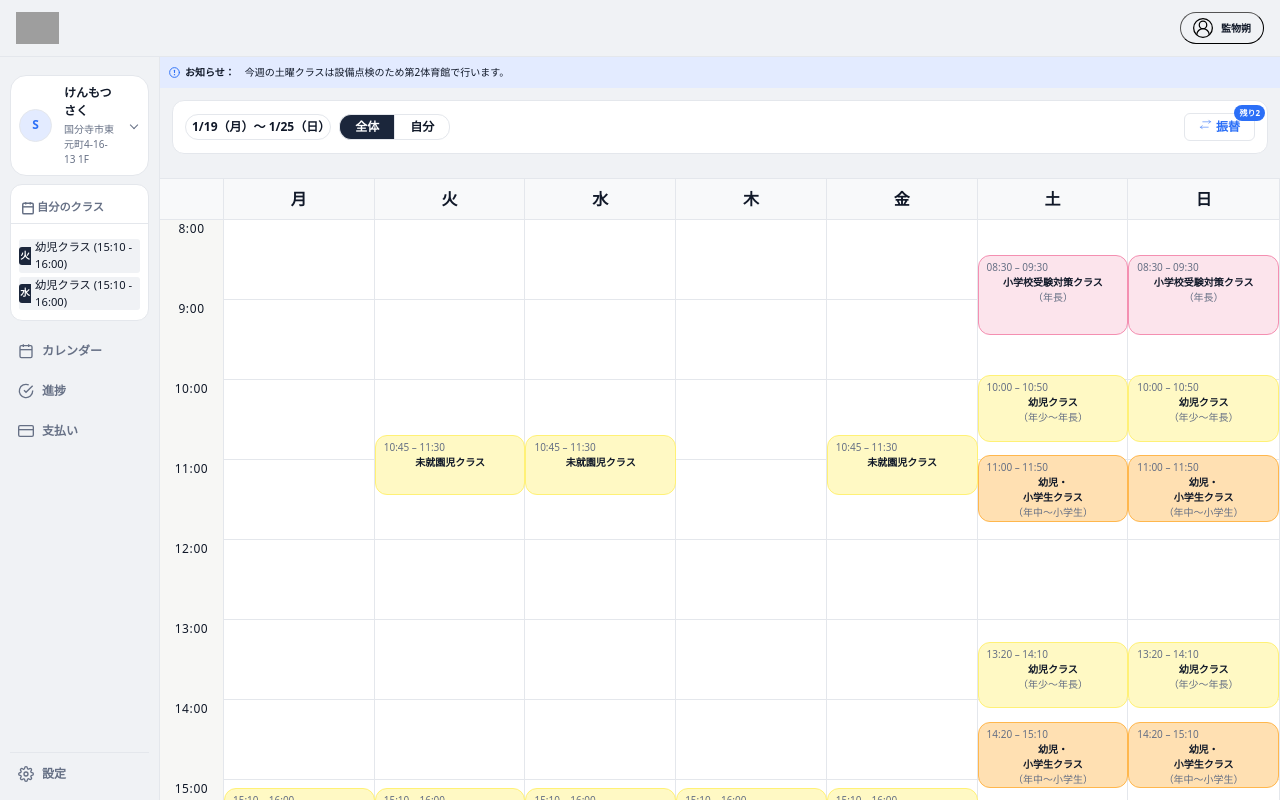
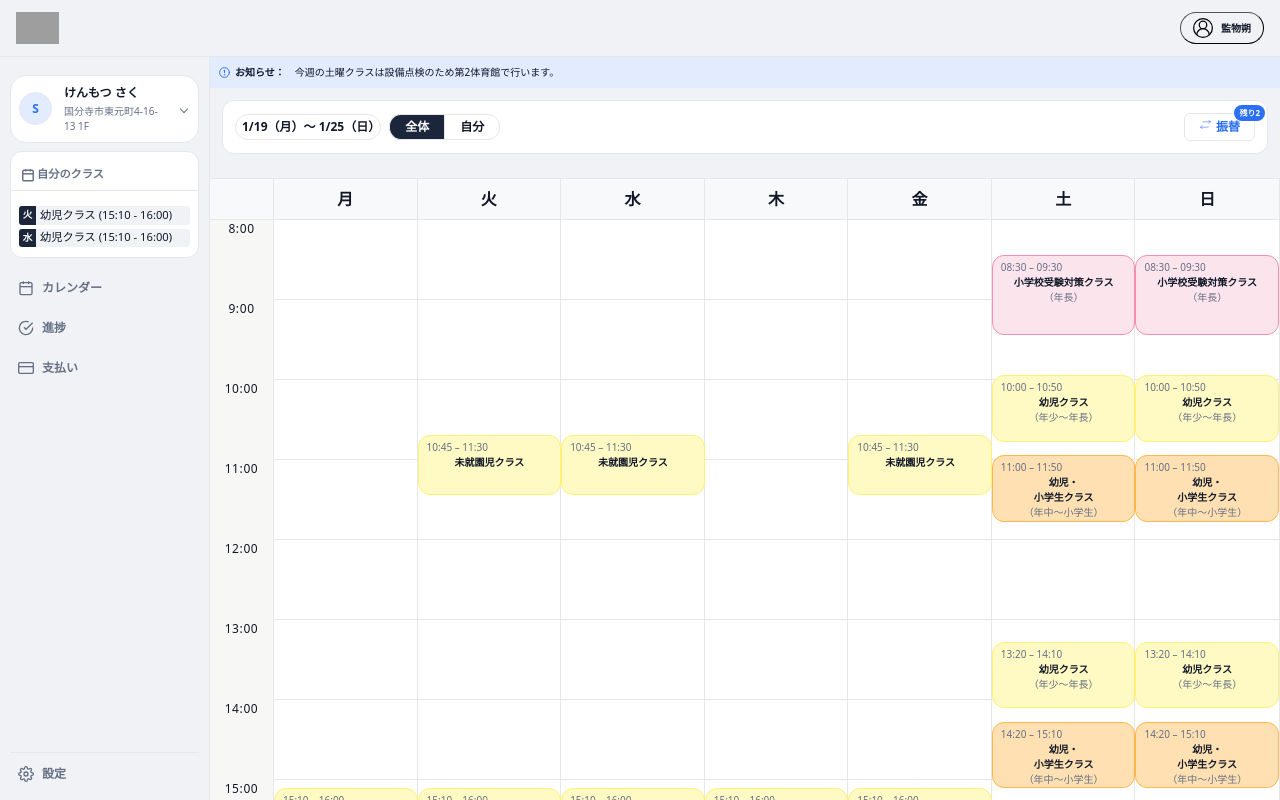
Before and after one commit to Alfrey-Chan/with-gym, a React (Vite) app: page / in a window 1280 px wide. Built offline with nearby package versions, Linux system fonts and the light colour scheme; grey boxes are pictures that could not be loaded.

Commit message:
style: refactor grid template row and spacing

```diff
--- a/src/components/layout/AppShell/AppShell.module.css
+++ b/src/components/layout/AppShell/AppShell.module.css
@@ -12,18 +12,12 @@
 .main {
 	display: flex;
 	flex-direction: column;
-	overflow: hidden;
-	padding-bottom: 60px;
+	overflow: auto;
 }
 
-@media (min-width: 768px) {
-	.main {
-		padding-bottom: 0;
-	}
-}
 
 @media (min-width: 768px) {
 	.shell {
-		grid-template-columns: 160px 1fr;
+		grid-template-columns: 210px 1fr;
 	}
 }
```
Also changed, not shown: src/components/EventLevelCard/EventLevelCard.module.css (+6 -3 lines).
